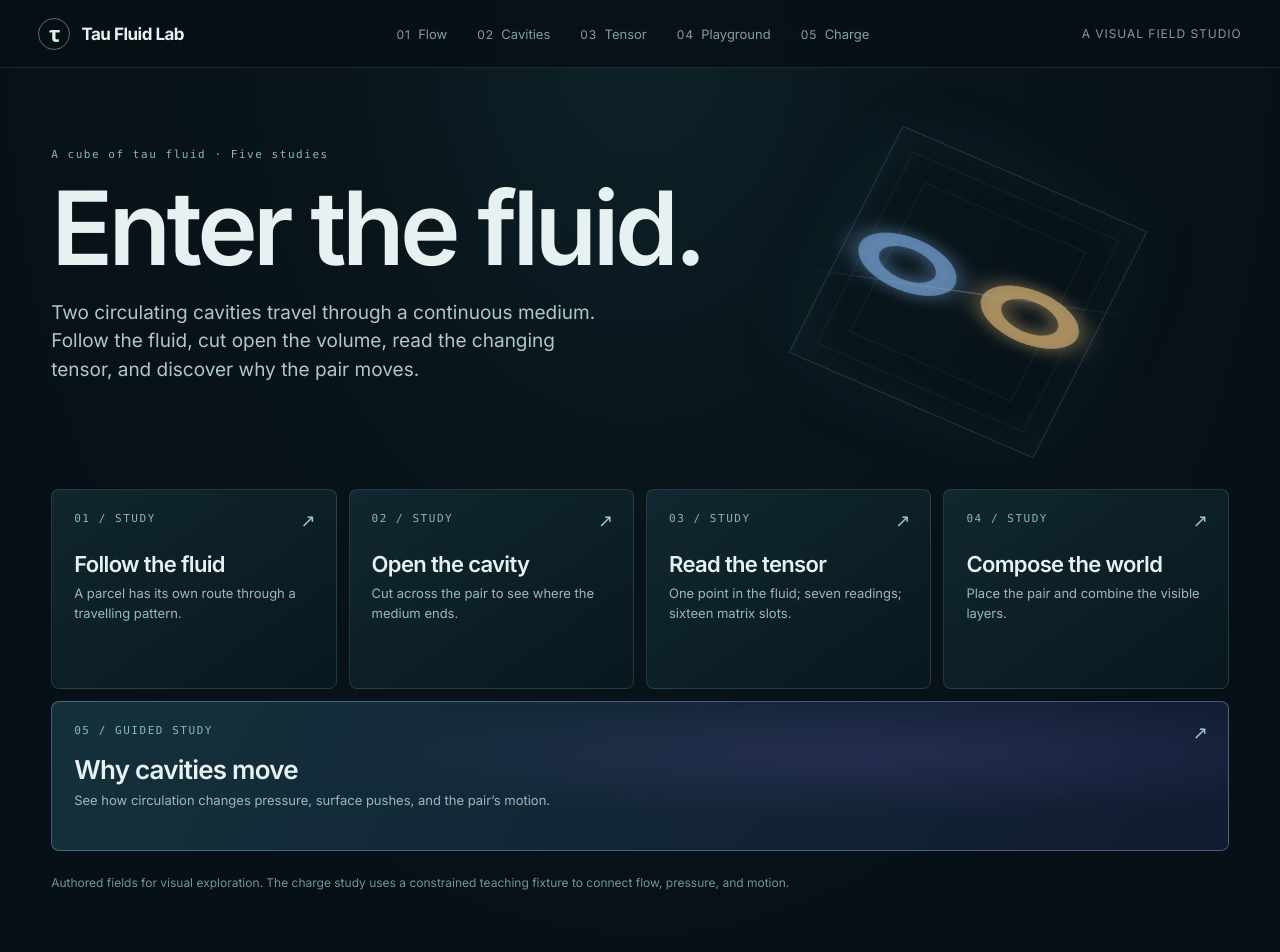
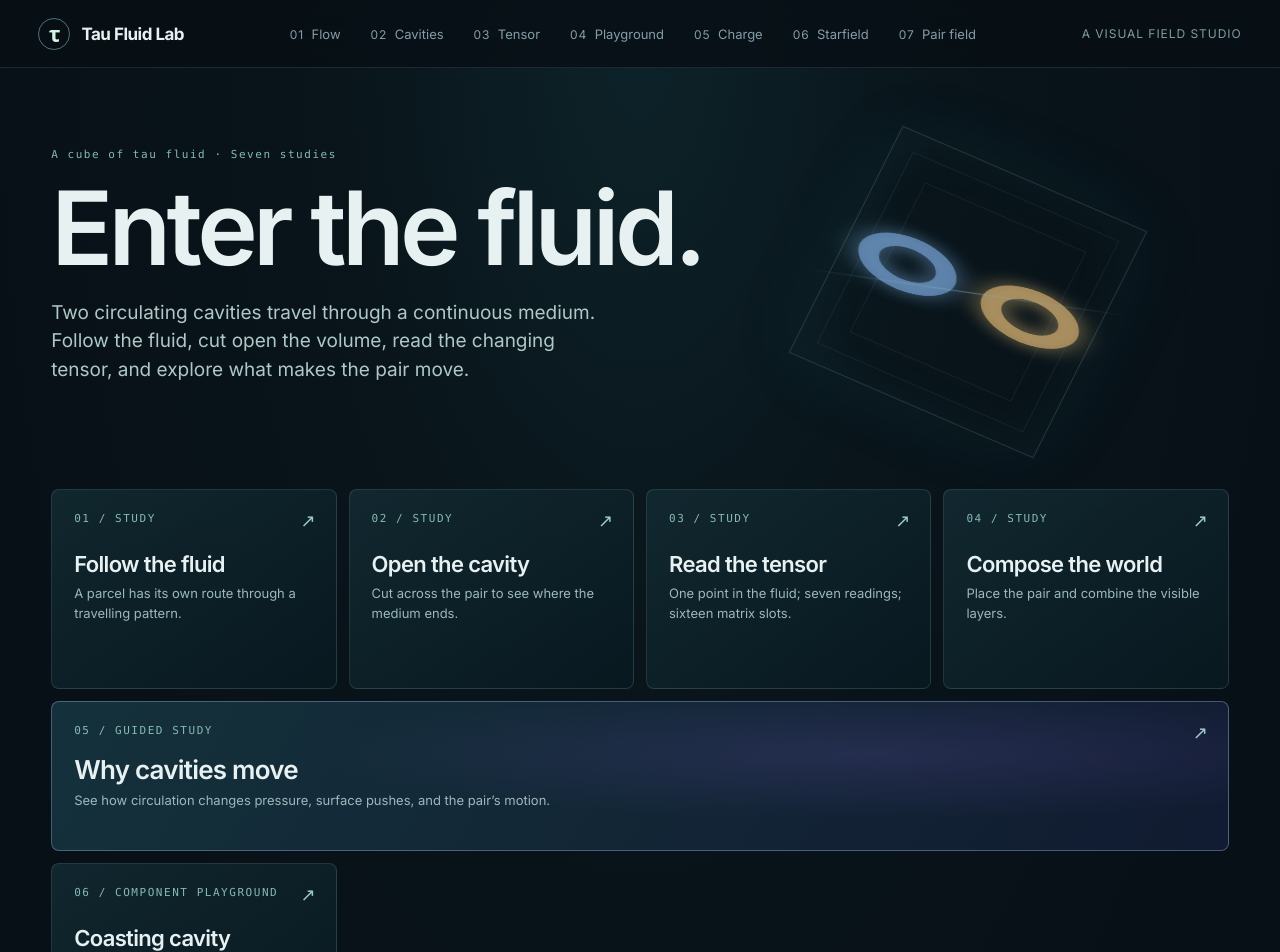
Before and after one commit to subtleGradient/rccm, a React (Vite) app in the folder examples/tau-fluid-lab/: page / in a window 1280 px wide. Shown: the top 952 px of the page. Built offline with nearby package versions, Linux system fonts and the light colour scheme.

Commit message:
Link pair explorer and document trial field limits

```diff
--- a/examples/tau-fluid-lab/src/main.tsx
+++ b/examples/tau-fluid-lab/src/main.tsx
@@ -59,9 +59,11 @@ function Nav({ study, query = '' }: { study?: Study | 'charge'; query?: string }
     <nav className="desktop-nav" aria-label="Experiments">
       {(Object.keys(STUDIES) as Study[]).map(id => <a key={id} className={study === id ? 'current' : ''} aria-current={study === id ? 'page' : undefined} href={`./${id}.html${query}`}>{STUDIES[id].number} <span>{id === 'cavities' ? 'Cavities' : id === 'tensor' ? 'Tensor' : id === 'playground' ? 'Playground' : 'Flow'}</span></a>)}
       <a className={study === 'charge' ? 'current' : ''} aria-current={study === 'charge' ? 'page' : undefined} href="./charge.html">05 <span>Charge</span></a>
+      <a href="./starfield.html">06 <span>Starfield</span></a>
+      <a href="./pair.html">07 <span>Pair field</span></a>
     </nav>
     <span className="topbar-note">A visual field studio</span>
-    <details className="mobile-nav"><summary>Experiments <span aria-hidden="true">☰</span></summary><nav aria-label="Experiments">{(Object.keys(STUDIES) as Study[]).map(id => <a key={id} href={`./${id}.html${query}`}>{STUDIES[id].number} {STUDIES[id].title}</a>)}<a href="./charge.html">05 Why cavities move</a></nav></details>
+    <details className="mobile-nav"><summary>Experiments <span aria-hidden="true">☰</span></summary><nav aria-label="Experiments">{(Object.keys(STUDIES) as Study[]).map(id => <a key={id} href={`./${id}.html${query}`}>{STUDIES[id].number} {STUDIES[id].title}</a>)}<a href="./charge.html">05 Why cavities move</a><a href="./starfield.html">06 Coasting cavity</a><a href="./pair.html">07 Conjugate cavities</a></nav></details>
   </header>;
 }
 
@@ -69,10 +71,10 @@ function Index() {
   return <>
     <Nav />
     <main className="index-shell">
-      <div className="index-intro"><div className="eyebrow">A cube of tau fluid · Five studies</div><h1>Enter the fluid.</h1><p>Two circulating cavities travel through a continuous medium. Follow the fluid, cut open the volume, read the changing tensor, and discover why the pair moves.</p></div>
+      <div className="index-intro"><div className="eyebrow">A cube of tau fluid · Seven studies</div><h1>Enter the fluid.</h1><p>Two circulating cavities travel through a continuous medium. Follow the fluid, cut open the volume, read the changing tensor, and explore what makes the pair move.</p></div>
       <div className="index-art" aria-hidden="true"><div className="art-cube"><span className="art-orbit blue"></span><span className="art-orbit gold"></span><span className="art-beam"></span></div></div>
-      <div className="study-cards">{(Object.keys(STUDIES) as Study[]).map(id => <a className="study-card" key={id} href={`./${id}.html`}><span>{STUDIES[id].number} / STUDY</span><strong>{STUDIES[id].title}</strong><p>{STUDIES[id].subtitle}</p><b aria-hidden="true">↗</b></a>)}<a className="study-card charge-feature-card" href="./charge.html"><span>05 / GUIDED STUDY</span><strong>Why cavities move</strong><p>See how circulation changes pressure, surface pushes, and the pair’s motion.</p><b aria-hidden="true">↗</b></a></div>
-      <p className="index-footnote">Authored fields for visual exploration. The charge study uses a constrained teaching fixture to connect flow, pressure, and motion.</p>
+      <div className="study-cards">{(Object.keys(STUDIES) as Study[]).map(id => <a className="study-card" key={id} href={`./${id}.html`}><span>{STUDIES[id].number} / STUDY</span><strong>{STUDIES[id].title}</strong><p>{STUDIES[id].subtitle}</p><b aria-hidden="true">↗</b></a>)}<a className="study-card charge-feature-card" href="./charge.html"><span>05 / GUIDED STUDY</span><strong>Why cavities move</strong><p>See how circulation changes pressure, surface pushes, and the pair’s motion.</p><b aria-hidden="true">↗</b></a><a className="study-card" href="./starfield.html"><span>06 / COMPONENT PLAYGROUND</span><strong>Coasting cavity</strong><p>Watch one empty tornadonut entrain the moving medium.</p><b aria-hidden="true">↗</b></a><a className="study-card charge-feature-card" href="./pair.html"><span>07 / FIELD HYPOTHESIS</span><strong>Conjugate cavities</strong><p>Inspect winding, gap pressure, boundary pushes, and calculated motion.</p><b aria-hidden="true">↗</b></a></div>
+      <p className="index-footnote">Authored fields for visual exploration. The pair field page exposes its pressure and boundary assumptions alongside the resulting motion.</p>
     </main>
   </>;
 }
--- a/examples/tau-fluid-lab/src/pair-visuals.tsx
+++ b/examples/tau-fluid-lab/src/pair-visuals.tsx
@@ -93,7 +93,7 @@ export function BoundaryForces({ state, intensity, visible, selected }: { state:
             <VectorArrow at={push.position} vector={push.tangentialForce} color="#73c8ad" scale={BOUNDARY_MAGNIFICATION} width={1.3} opacity={0.78} />
           </group>;
         })}
-        <VectorArrow at={pose.center} vector={integrated.force} color={id === 'positive' ? '#f9d96c' : '#bcd9ff'} scale={FORCE_MAGNIFICATION} width={3.5} />
+        <VectorArrow at={pose.center} vector={integrated.force} color={pose.winding === 1 ? '#f9d96c' : '#bcd9ff'} scale={FORCE_MAGNIFICATION} width={3.5} />
       </group>;
     })}
   </>;
```
Also changed, not shown: examples/tau-fluid-lab/src/pair-main.tsx (+9 -13 lines), 1 other file (tests, documents, lock files or other folders).
